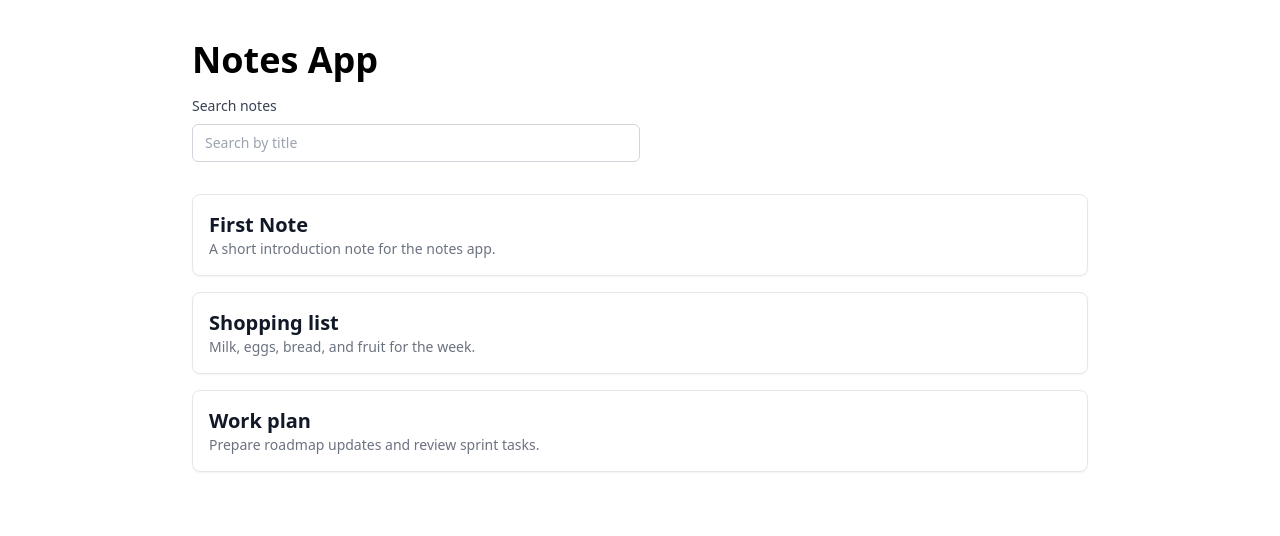
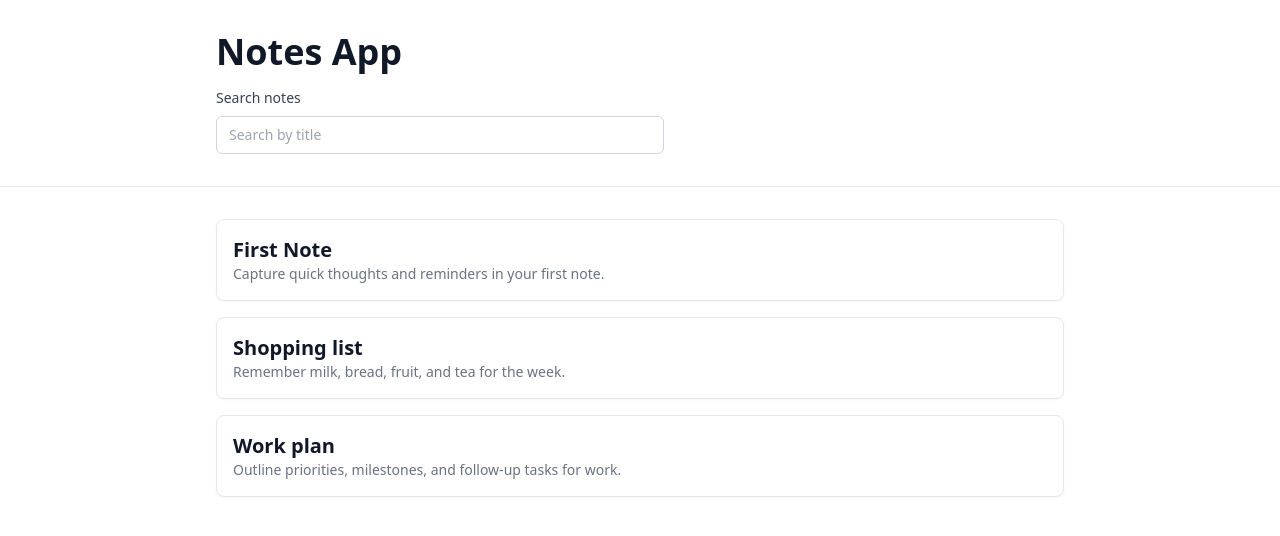
Before and after one commit to ultrawork/test-fullstack-app, a Next.js app: page / in a window 1280 px wide. Shown: the top 536 px of the page. Built offline with nearby package versions, Linux system fonts and the light colour scheme.

Commit message:
feat: add notes title search on home page

```diff
--- a/src/app/page.tsx
+++ b/src/app/page.tsx
@@ -1,6 +1,6 @@
 "use client";
 
-import { useState } from "react";
+import { useMemo, useState } from "react";
 import NotesList from "@/components/NotesList";
 import SearchInput from "@/components/SearchInput";
 import type { Note } from "@/types/note";
@@ -9,36 +9,49 @@ const notes: Note[] = [
   {
     id: "1",
     title: "First Note",
-    content: "A short introduction note for the notes app.",
+    content: "Capture quick thoughts and reminders in your first note.",
   },
   {
     id: "2",
     title: "Shopping list",
-    content: "Milk, eggs, bread, and fruit for the week.",
+    content: "Remember milk, bread, fruit, and tea for the week.",
   },
   {
     id: "3",
     title: "Work plan",
-    content: "Prepare roadmap updates and review sprint tasks.",
+    content: "Outline priorities, milestones, and follow-up tasks for work.",
   },
 ];
 
+/**
+ * Renders the main notes page with a client-side title search filter.
+ */
 export default function HomePage(): JSX.Element {
   const [searchQuery, setSearchQuery] = useState<string>("");
-  const normalizedQuery = searchQuery.trim().toLowerCase();
-  const filteredNotes = normalizedQuery
-    ? notes.filter((note) => note.title.toLowerCase().includes(normalizedQuery))
-    : notes;
+
+  const filteredNotes = useMemo((): Note[] => {
+    const normalizedQuery = searchQuery.trim().toLowerCase();
+
+    if (!normalizedQuery) {
+      return notes;
+    }
+
+    return notes.filter((note) =>
+      note.title.toLowerCase().includes(normalizedQuery),
+    );
+  }, [searchQuery]);
 
   return (
-    <main className="min-h-screen bg-white px-6 py-10">
-      <div className="mx-auto flex w-full max-w-4xl flex-col gap-8">
-        <header className="flex flex-col gap-4">
-          <h1 className="text-4xl font-bold">Notes App</h1>
+    <>
+      <header className="border-b border-gray-200 bg-white">
+        <div className="mx-auto flex w-full max-w-4xl flex-col gap-4 px-6 py-8">
+          <h1 className="text-4xl font-bold text-gray-900">Notes App</h1>
           <SearchInput value={searchQuery} onChange={setSearchQuery} />
-        </header>
+        </div>
+      </header>
+      <main className="mx-auto flex min-h-screen w-full max-w-4xl px-6 py-8">
         <NotesList notes={filteredNotes} />
-      </div>
-    </main>
+      </main>
+    </>
   );
 }
```
